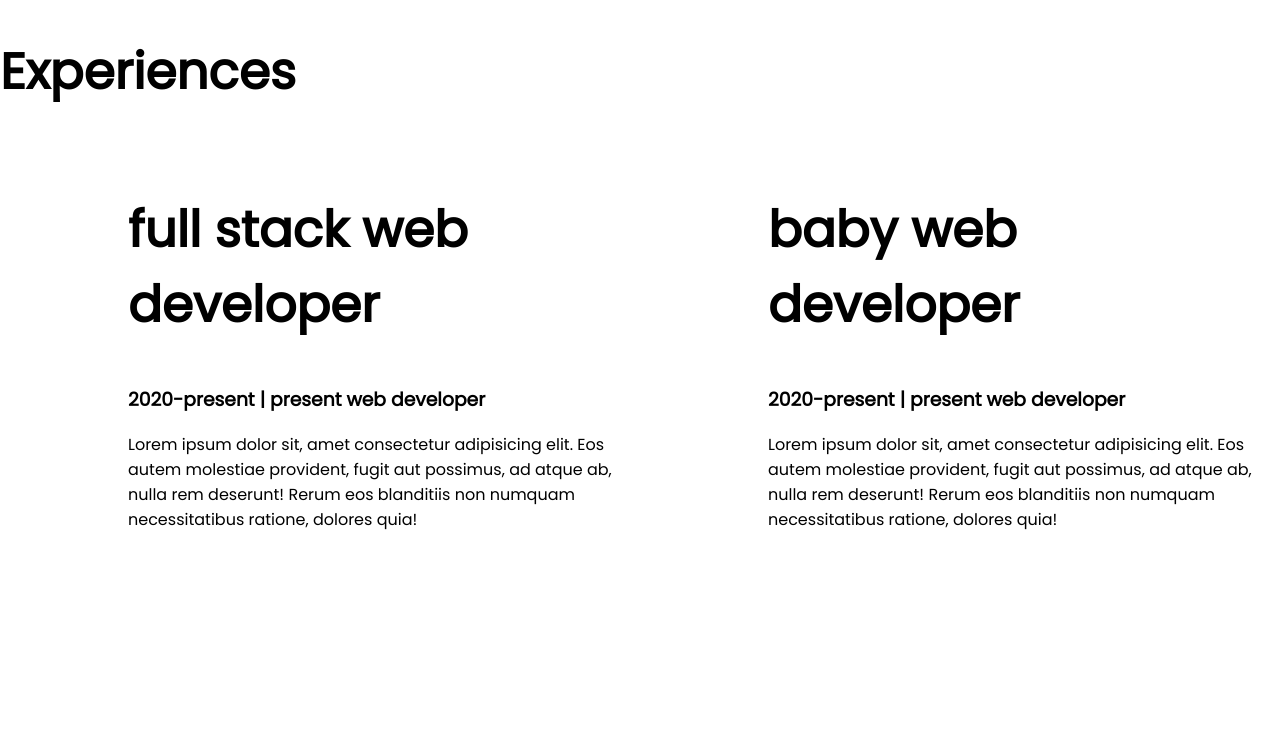
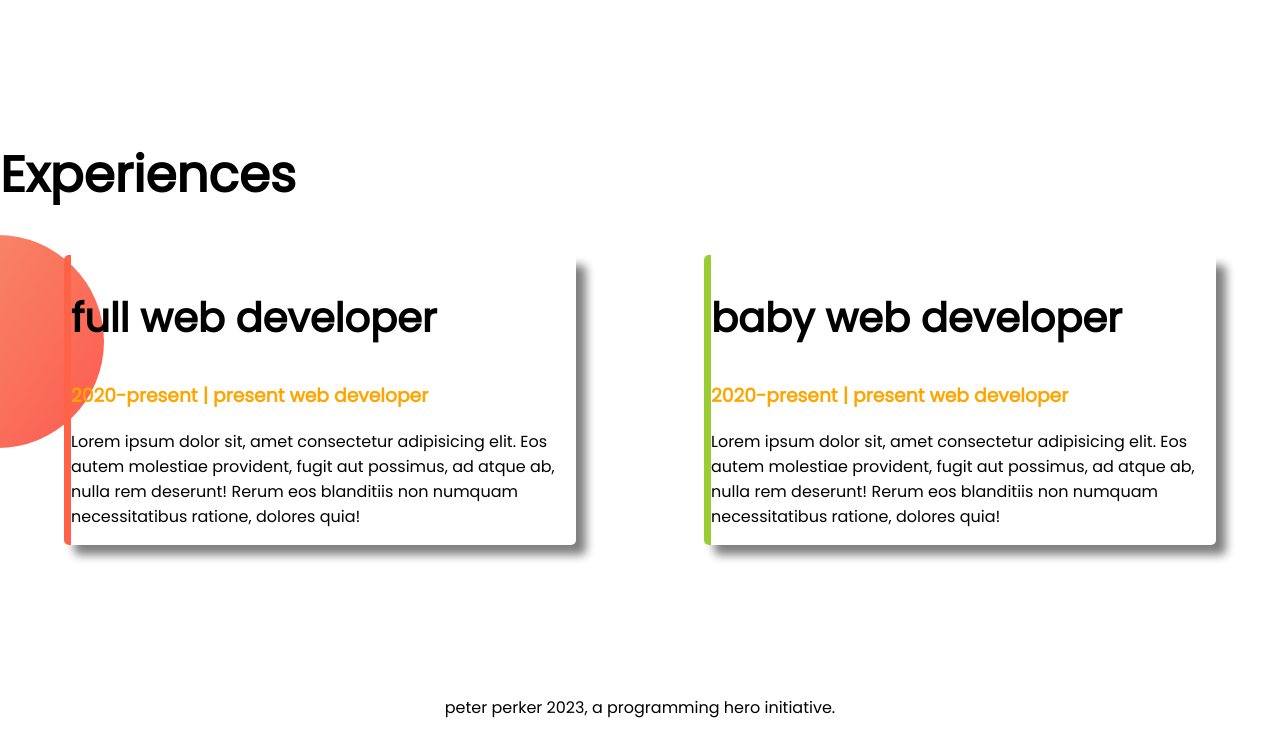
Before and after one commit to Mdmehedihasankhadija/developer-portfoliooo, a plain HTML site: page index.html in a window 1280 px wide. Shown: the part 1079-1815 px from the top of the page. Before the commit the page ends 1777 px from the top, so only its background shows below. Drawn offline with Linux system fonts and the light colour scheme.

Commit message:
new added many items

```diff
--- a/index.html
+++ b/index.html
@@ -36,17 +36,20 @@
     <section class="experience-area">
          <h1>Experiences</h1>
          <div class="flexible-container">
-            <div class="half-width">
-                <h1>full stack web developer</h1>
-                <h3>2020-present | present web developer</h3>
+            <div id="full" class="experience-item">
+                <h2>full web developer</h2>
+                <h3 class="orange-color">2020-present | present web developer</h3>
                 <p>Lorem ipsum dolor sit, amet consectetur adipisicing elit. Eos autem molestiae provident, fugit aut possimus, ad atque ab, nulla rem deserunt! Rerum eos blanditiis non numquam necessitatibus ratione, dolores quia!</p>
              </div>
-             <div class="half-width">
-                <h1>baby web developer</h1>
-                <h3>2020-present | present web developer</h3>
+             <div id="baby" class="experience-item">
+                <h2>baby web developer</h2>
+                <h3 class="orange-color">2020-present | present web developer</h3>
                 <p>Lorem ipsum dolor sit, amet consectetur adipisicing elit. Eos autem molestiae provident, fugit aut possimus, ad atque ab, nulla rem deserunt! Rerum eos blanditiis non numquam necessitatibus ratione, dolores quia!</p>
              </div>
          </div>
     </section>
 </body>
+<footer class="text">
+    <p>peter perker 2023, a programming hero initiative.</p>
+</footer>
 </html>
--- a/style.css
+++ b/style.css
@@ -4,6 +4,9 @@ body{
 }
 h1{
     font-size: 50px;
+}
+h2{
+    font-size: 40px;
 }
 .orange-color{
     color: orange;
@@ -15,6 +18,7 @@ h1{
 .half-width{
     width: 50%;
     padding-left: 10%;
+
 }
 .half-width img{
     width: 80%;
@@ -36,3 +40,23 @@ h1{
     background-repeat: no-repeat;
     background-position: right;
 }
+.experience-area{
+    background-image: url(images/exp-bg.png);
+    background-repeat: no-repeat;
+    background-position: left;
+}
+.experience-item{
+    box-shadow: 10px 10px 10px gray;
+    margin-left: 5%;
+    margin-right: 5%;
+    border-radius: 5px;
+}
+#baby{
+    border-left: 7px solid yellowgreen;
+}
+#full{
+    border-left: 7px solid tomato;
+}
+.text{
+    text-align: center;
+}
```
